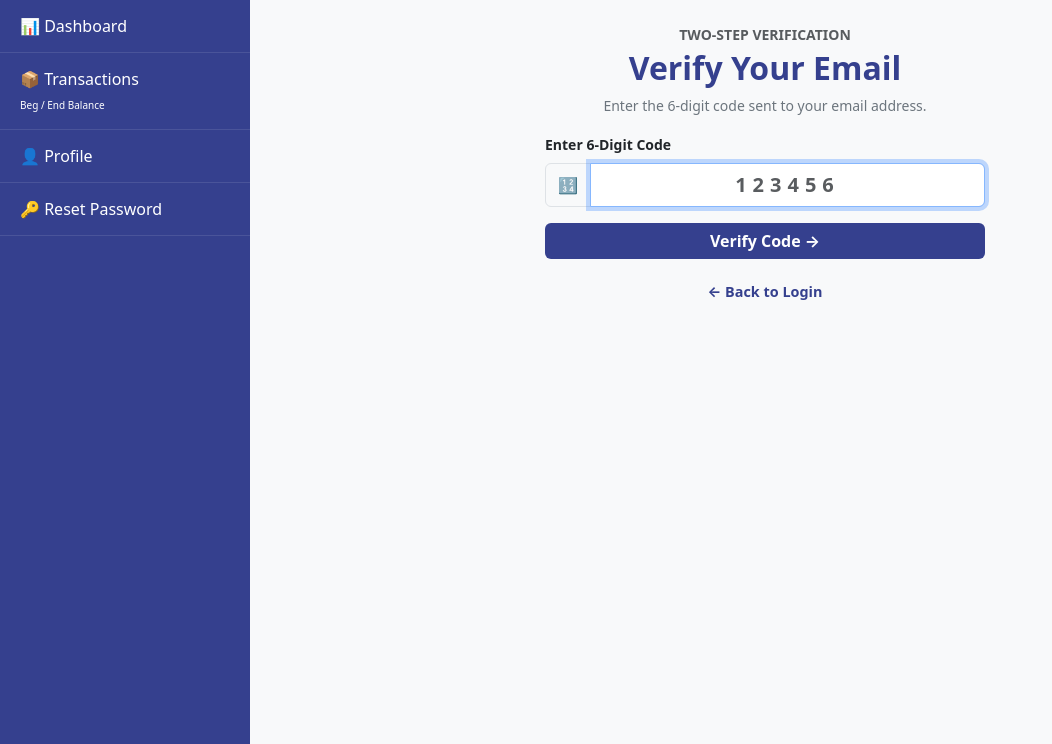
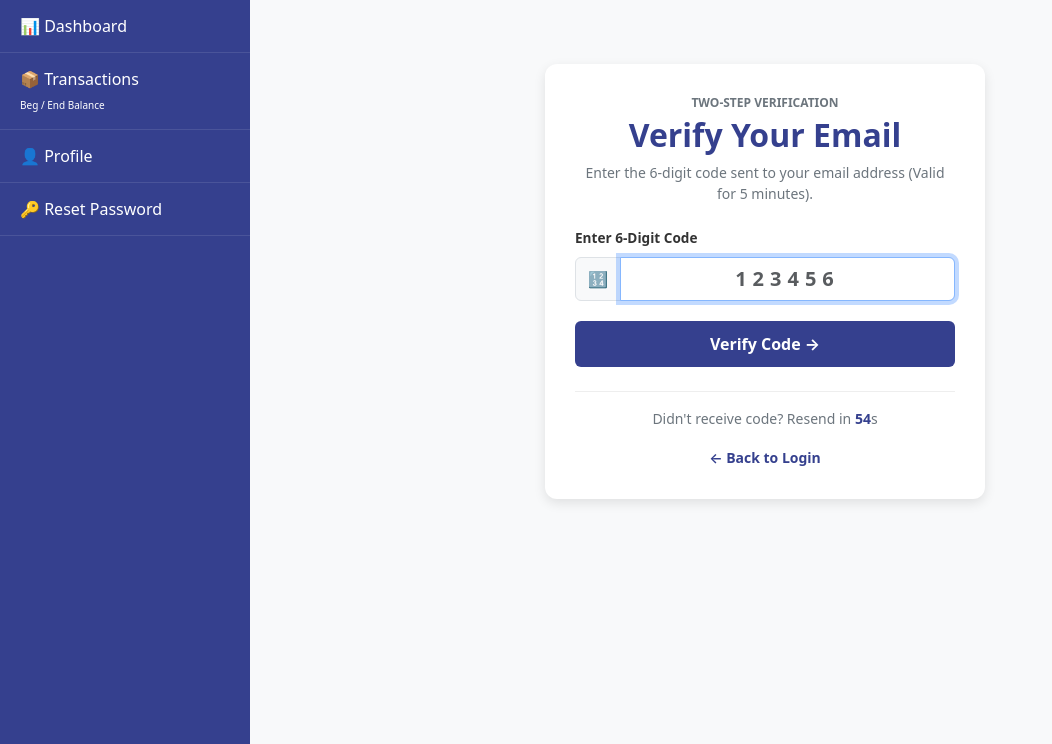
Before and after one commit to keithleymendoza08-creator/Campus-hardware-inventory, a Flask app: page /verify-otp/1 in a window 1280 px wide. Shown: the part 56-800 px from the top of the page, without its empty margins (0-1052 px from the left). Run offline with Flask 3, Linux system fonts and the light colour scheme; the visitor is signed in with stand-in values (Sample User, id 1); some libraries are stand-ins or nearby versions.

Commit message:
Fix OTP countdown timer and layout

```diff
--- a/app.py
+++ b/app.py
@@ -10,11 +10,12 @@ import os
 import random
 import requests
 import threading
+import time
 
 app = Flask(__name__)
 app.config['SECRET_KEY'] = os.environ.get('SECRET_KEY', 'nu-lab-final-english-2026')
 
-# --- UPDATED DATABASE CONNECTION STRING WITH CORRECT ENCODED PASSWORD ---
+# --- DATABASE CONNECTION STRING ---
 DATABASE_URL = os.environ.get(
     'DATABASE_URL',
     'postgresql://postgres.hudetzzomizjnygxkjqu:Keithley%40100420@aws-0-ap-southeast-1.pooler.supabase.com:6543/postgres?sslmode=require'
@@ -47,7 +48,7 @@ def send_otp_email_worker(receiver_email, otp, intent):
             }
         ],
         "subject": f"Laboratory System - {intent} OTP",
-        "textContent": f"Your {intent} One-Time Password (OTP) is: {otp}\n\nPlease enter this code to proceed. Do not share this code with anyone."
+        "textContent": f"Your {intent} One-Time Password (OTP) is: {otp}\n\nThis OTP is valid for 5 minutes. Please enter this code to proceed. Do not share this code with anyone."
     }
 
     try:
@@ -135,7 +136,7 @@ def register():
             flash('Please select Department and Section', 'danger')
             return render_template('register.html')
 
-    # Generate 6-digit OTP code
+    # Generate 6-digit OTP code & 5-minute expiration timestamp
     otp = str(random.randint(100000, 999999))
     session['pending_user'] = {
         'student_id': student_id,
@@ -146,10 +147,10 @@ def register():
         'course': course,
         'section': section,
         'department': department,
-        'otp': otp
+        'otp': otp,
+        'otp_expiry': time.time() + 300  # Valid for 300 seconds (5 minutes)
     }
 
-    # I-trigger ang pag-send ng email sa hiwalay na background thread
     threading.Thread(target=send_otp_email_worker, args=(email, otp, "Account Registration")).start()
     flash("We sent a 6-digit OTP code to your email address. Please check your Inbox / Spam folder.", "info")
 
@@ -184,15 +185,15 @@ def reset_request():
             flash('Email address not found.', 'danger')
             return redirect(url_for('reset_request'))
 
-    # Generate OTP code for password reset
+    # Generate OTP code & 5-minute expiration timestamp for password reset
     otp = str(random.randint(100000, 999999))
     session['pending_reset'] = {
         'email': email,
         'new_password': new_password,
-        'otp': otp
+        'otp': otp,
+        'otp_expiry': time.time() + 300  # Valid for 300 seconds (5 minutes)
     }
 
-    # I-trigger ang pag-send ng email sa hiwalay na background thread
     threading.Thread(target=send_otp_email_worker, args=(email, otp, "Password Reset")).start()
     flash("We sent a 6-digit OTP code to your email address. Please check your Inbox / Spam folder.", "info")
 
@@ -211,6 +212,12 @@ def verify_otp(action):
         user_otp = request.form.get("otp_code", "").strip()
         data = session[session_key]
 
+        # 1. Check if OTP is expired (5 minutes limit)
+        if time.time() > data.get('otp_expiry', 0):
+            flash("The OTP code has expired. Please click 'Resend OTP' to receive a new code.", "danger")
+            return render_template("otp_verify.html", action_url=url_for('verify_otp', action=action), action=action)
+
+        # 2. Check if OTP matches
         if user_otp == data['otp']:
             db = get_db()
             if action == "register":
@@ -247,7 +254,30 @@ def verify_otp(action):
         else:
             flash("Invalid OTP code. Try again.", "danger")
 
-    return render_template("otp_verify.html", action_url=url_for('verify_otp', action=action))
+    return render_template("otp_verify.html", action_url=url_for('verify_otp', action=action), action=action)
+
+# ===== RESEND OTP ROUTE =====
+@app.route('/resend-otp/<action>', methods=['GET'])
+def resend_otp(action):
+    session_key = 'pending_user' if action == 'register' else 'pending_reset'
+
+    if session_key not in session:
+        flash("Session expired. Please restart the process.", "warning")
+        return redirect(url_for("register" if action == "register" else "reset_request"))
+
+    data = session[session_key]
+    new_otp = str(random.randint(100000, 999999))
+
+    # Update session with new OTP and reset expiration timer
+    data['otp'] = new_otp
+    data['otp_expiry'] = time.time() + 300
+    session[session_key] = data
+
+    intent = "Account Registration" if action == "register" else "Password Reset"
+    threading.Thread(target=send_otp_email_worker, args=(data['email'], new_otp, intent)).start()
+
+    flash("A new 6-digit OTP code has been sent to your email address.", "info")
+    return redirect(url_for("verify_otp", action=action))
 
 @app.route('/forgot')
 def forgot_alias():
--- a/templates/otp_verify.html
+++ b/templates/otp_verify.html
@@ -2,18 +2,19 @@
 {% block title %}Verify Email | Laboratory System{% endblock %}
 
 {% block content %}
-<section class="auth-page">
-  <div class="auth-card" style="margin: 0 auto; max-width: 440px;">
-    <div class="card-heading text-center mb-3">
-      <p class="eyebrow text-uppercase text-muted small fw-bold mb-1">Two-Step Verification</p>
-      <h2 class="fw-bold" style="color:#35408E;">Verify Your Email</h2>
-      <p class="muted small text-secondary">Enter the 6-digit code sent to your email address.</p>
+<section class="auth-page" style="padding: 40px 15px;">
+  <div class="auth-card" style="margin: 0 auto; max-width: 440px; background: #ffffff; padding: 30px; border-radius: 12px; box-shadow: 0 4px 12px rgba(0,0,0,0.1);">
+
+    <div class="text-center mb-4">
+      <p style="text-transform: uppercase; font-size: 0.75rem; font-weight: 700; color: #6c757d; margin-bottom: 4px;">Two-Step Verification</p>
+      <h2 style="font-weight: 700; color: #35408E; margin-bottom: 8px;">Verify Your Email</h2>
+      <p style="font-size: 0.875rem; color: #6c757d; margin: 0;">Enter the 6-digit code sent to your email address (Valid for 5 minutes).</p>
     </div>
 
-    <form method="post" action="{{ action_url }}" class="auth-form">
-      <div class="mb-3">
-        <label for="otp_code" class="form-label small fw-bold">Enter 6-Digit Code</label>
-        <div class="input-wrap input-group">
+    <form method="post" action="{{ action_url }}">
+      <div style="margin-bottom: 20px;">
+        <label for="otp_code" style="display: block; font-size: 0.85rem; font-weight: 700; margin-bottom: 8px; color: #333;">Enter 6-Digit Code</label>
+        <div class="input-group">
           <span class="input-group-text">🔢</span>
           <input
             id="otp_code"
@@ -28,12 +29,54 @@
           >
         </div>
       </div>
-      <button class="primary wide btn btn-nu w-100 text-white fw-bold" type="submit" style="background:#35408E;">Verify Code <span>→</span></button>
+
+      <button type="submit" class="btn w-100 text-white fw-bold" style="background-color: #35408E; padding: 10px; border-radius: 6px;">
+        Verify Code →
+      </button>
     </form>
 
-    <div style="margin-top: 20px;" class="text-center">
-      <a href="{{ url_for('login') }}" style="font-size: 0.9rem; color: #35408E; text-decoration: none;" class="fw-bold">← Back to Login</a>
+    <!-- RESEND OTP & TIMER SECTION -->
+    <div style="margin-top: 24px; text-align: center; border-top: 1px solid #eee; padding-top: 16px;">
+      <p id="timerText" style="font-size: 0.875rem; color: #6c757d; margin-bottom: 8px;">
+        Didn't receive code? Resend in <span id="countdown" style="font-weight: bold; color: #35408E;">60</span>s
+      </p>
+
+      <a
+        id="resendBtn"
+        href="{{ url_for('resend_otp', action=action) }}"
+        class="btn btn-sm btn-outline-secondary fw-bold"
+        style="display: none; width: 100%; border-color: #35408E; color: #35408E;"
+      >
+        🔄 Resend OTP Code
+      </a>
     </div>
+
+    <div style="margin-top: 16px;" class="text-center">
+      <a href="{{ url_for('login') }}" style="font-size: 0.875rem; color: #35408E; text-decoration: none; font-weight: 600;">← Back to Login</a>
+    </div>
+
   </div>
 </section>
+
+<script>
+  document.addEventListener("DOMContentLoaded", function() {
+    let timeLeft = 60;
+    const countdownEl = document.getElementById('countdown');
+    const resendBtn = document.getElementById('resendBtn');
+    const timerText = document.getElementById('timerText');
+
+    const timer = setInterval(() => {
+      timeLeft--;
+      if (countdownEl) {
+        countdownEl.textContent = timeLeft;
+      }
+
+      if (timeLeft <= 0) {
+        clearInterval(timer);
+        if (timerText) timerText.style.display = 'none';
+        if (resendBtn) resendBtn.style.display = 'block';
+      }
+    }, 1000);
+  });
+</script>
 {% endblock %}
```
